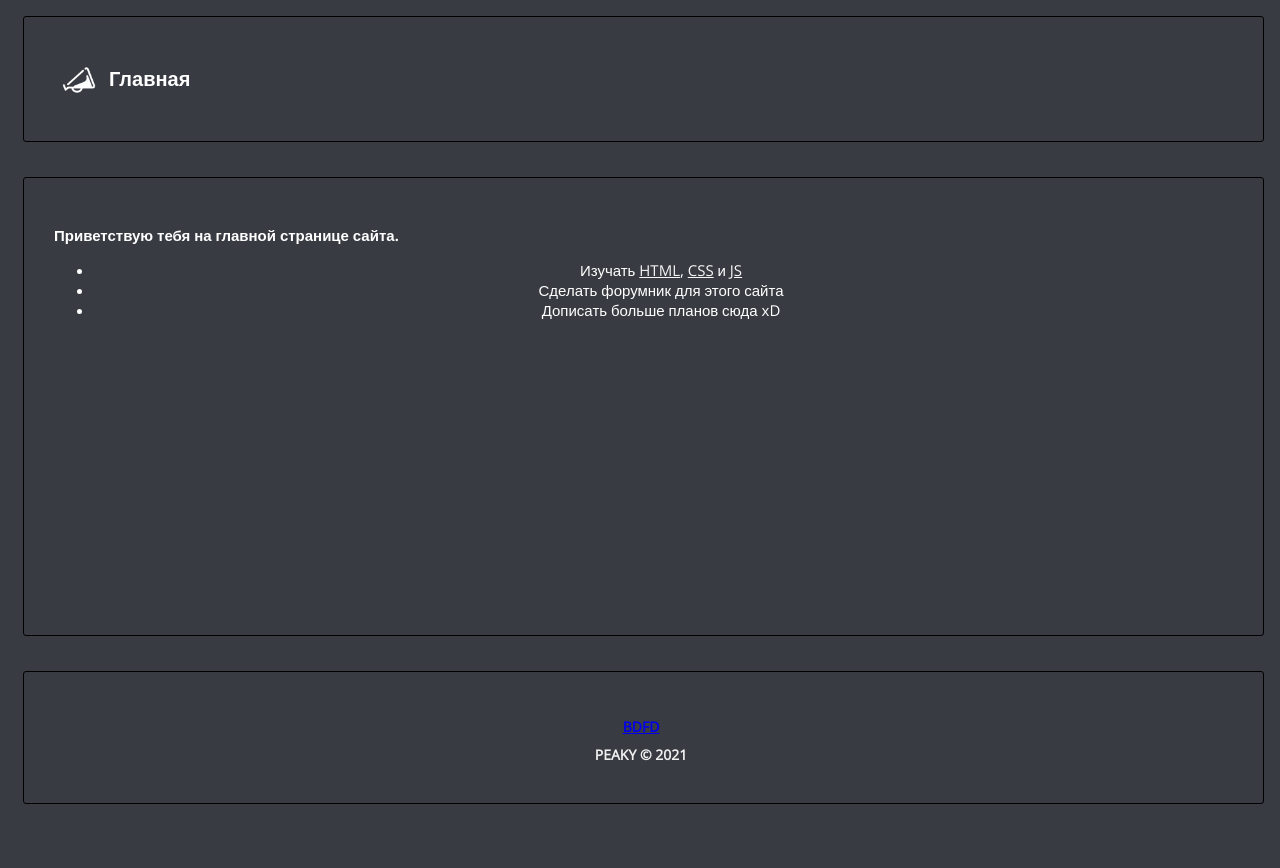
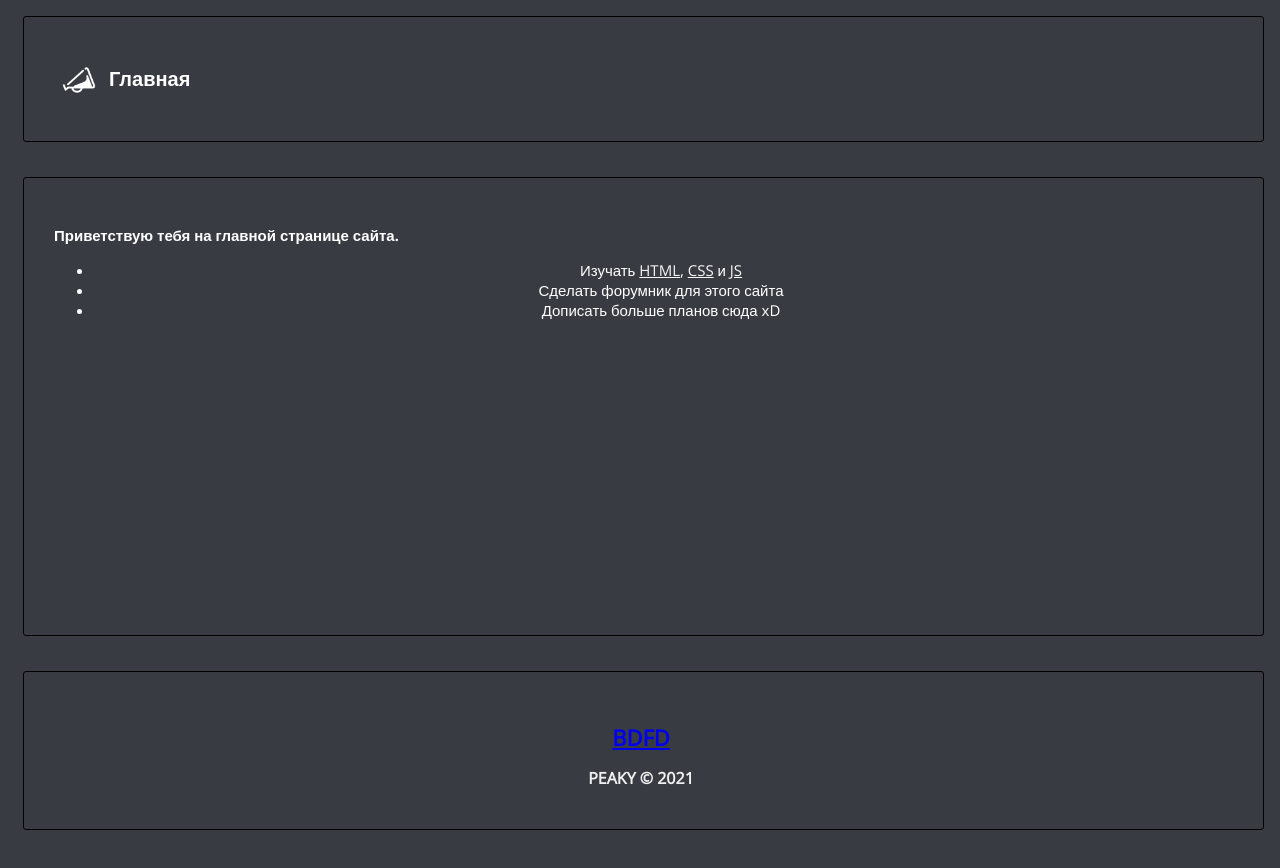
Before and after one commit to pkeorley/pkeorley.github.io, a plain HTML site: page index.html in a window 1280 px wide. Drawn offline with nearby package versions, Linux system fonts and the light colour scheme.

Commit message:
Update style.css

```diff
--- a/css/style.css
+++ b/css/style.css
@@ -60,7 +60,7 @@ body {
 
 .footer-basic {
     text-align: center;
-    font-size: 7px;
+    font-size: 8px;
     color: #f0f0f0;
     border: 1.5px solid #000;
     border-radius: 3px;
@@ -69,6 +69,11 @@ body {
     padding-left: 30px;
     padding-right: 35px;
     margin-bottom: 35px;
+}
+
+.to-new-page {
+    font-style: bold;
+    font-size: 22px;
 }
 
 .header-basic:hover {
```
